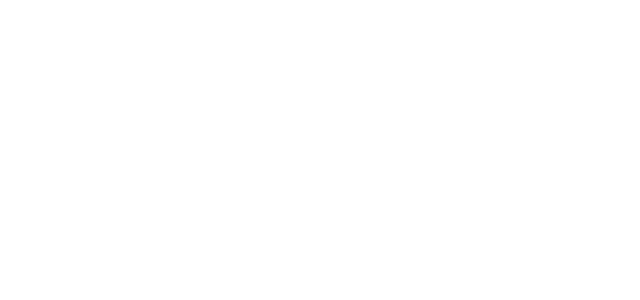
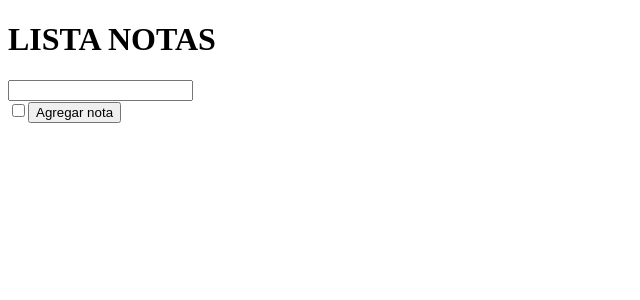
Before and after one commit to Cocom1n/TrabajoFinalFPWGrupo11, a React (Create React App) app: page /listaNotas in a window 1280 px wide. Before the commit this address had no page. Shown: the top 300 px of the page, without its empty margins (0-640 px from the left). Built offline with nearby package versions, Linux system fonts and the light colour scheme.

Commit message:
Agregado Lista de notas

```diff
--- a/src/App.js
+++ b/src/App.js
@@ -1,7 +1,8 @@
 import { BrowserRouter as Router, Routes, Route, Link } from "react-router-dom";
 import  Inicio  from "./components/Inicio";
 import  AboutUs  from "./components/AboutUs";
-import AppAnimales from "./components/JuegoAnimales/AppAnimales.js"
+import AppAnimales from "./components/JuegoAnimales/AppAnimales.js";
+import ListaDeNotas from "./components/ListaNotas/AppListaNotas.js";
 //import React from "react";
 
 function App (){
@@ -14,11 +15,11 @@
                 <Route path="/" element={<Inicio/>}/>
                 <Route path="aboutUs" element={<AboutUs/>}/>
                 <Route path="juegoAnimales" element={<AppAnimales/>}/>
+                <Route path="listaNotas" element={<ListaDeNotas/>}/>
                 {/* <Route path="*" element={<ErrorPage/>}/>
                 <Route path="comparador" element={<Comparador/>}/>
                 <Route path="dude" element={<DudePhaser/>}/>
-                <Route path="nave" element={<NavePhaser/>}/>
-                <Route path="juegoAnimales" element={<JuegoAnimales/>}/> */}
+                <Route path="nave" element={<NavePhaser/>}/> */}
             </Routes>
         </Router>
 
--- /dev/null
+++ b/src/components/ListaNotas/AppListaNotas.js
@@ -0,0 +1,11 @@
+import ListaNotas from "./ListaNotas";
+
+function App (){
+    return(
+        <>
+            <ListaNotas/>
+        </>
+    )
+}
+
+export default App;
--- /dev/null
+++ b/src/components/ListaNotas/ListaNotas.js
@@ -0,0 +1,69 @@
+import React, { useState } from "react";
+//import "./listaNotas.css";
+
+function ListaDeNotas() {
+
+    const [lista, setLista] = useState([]);
+    const [nota, setNota] = useState("");
+    const[checkbox, setCheckbox] = useState(false);
+
+    const añadir = () => {
+        if (checkbox) {
+            const idNota = Math.max(...lista.map((nota) => nota.id),0) +1;
+            const nuevaNota = {
+                id: idNota,
+                texto: nota,
+                estado: true
+            };
+            setLista([...lista, nuevaNota]);
+        }
+    }
+
+    const borrar = (idAEliminar) => {
+        const nuevaLista = lista.filter(nota => nota.id !== idAEliminar);
+
+    // const borrar = (notaAEliminar) => {
+    //     let repeatIndex = -1;
+    //     lista.forEach((nota, index) => {
+    //         if (nota.mensaje == notaAEliminar.mensaje)
+    //         {
+    //             repeatIndex = index;
+    //         }
+    //     });
+    //     const nuevaLista = lista.filter((nota, index) => index != repeatIndex);
+        setLista(nuevaLista);
+    }
+
+    const verificarCasilla = () => {
+        setCheckbox(!checkbox);
+    }
+
+    return (
+
+        <>
+        <div className="contenedor">
+            <h1>LISTA NOTAS</h1>
+
+            <section className="cuadro">
+                <input value={nota} onChange={(e) => setNota(e.target.value)}></input>
+                <section className="botones">
+                    <input type="checkbox" checked={checkbox} onChange={verificarCasilla}/>
+                    <button onClick={añadir}>Agregar nota</button>
+                </section>
+            </section>
+
+            <ul class="lista">
+                {lista.map((nota, index) => (
+                    <li key={nota.id}>
+                        {nota.id}- {nota.texto}
+                        <button onClick={() => borrar(nota.id)}>Eliminar</button>
+                    </li>
+                ))}
+            </ul>
+        </div>
+
+        </>
+    )
+}
+
+export default ListaDeNotas;
```
